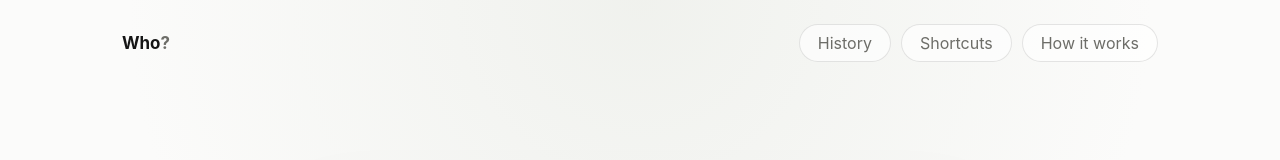
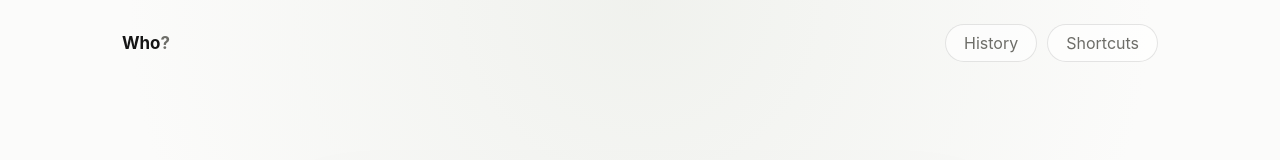
Before and after one commit to Mardakhay/Who, a React (Vite) app: page / in a window 1280 px wide. Shown: the top 160 px of the page. Built offline with nearby package versions, Linux system fonts and the light colour scheme.

Commit message:
Remove How it works button from header

```diff
--- a/src/App.tsx
+++ b/src/App.tsx
@@ -215,9 +215,6 @@ export function App() {
             <button className="ghost-btn" type="button" onClick={() => setActiveModal("keyboard")}>
               Shortcuts
             </button>
-            <button className="ghost-btn" type="button" onClick={() => setActiveModal("how")}>
-              How it works
-            </button>
           </nav>
         </header>
 
```
